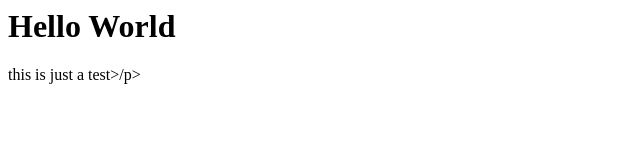
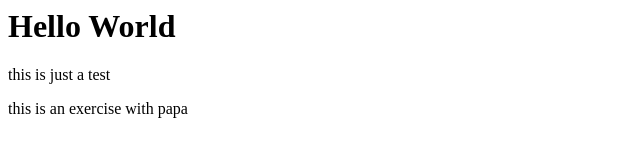
Before and after one commit to arifffaiz/arifffaiz.github.io, a plain HTML site: page dist/index.html in a window 1280 px wide. Shown: the whole page, without its empty margins (0-640 px from the left). Drawn offline with Linux system fonts and the light colour scheme.

Commit message:
exercise with papa

```diff
--- a/dist/index.html
+++ b/dist/index.html
@@ -4,6 +4,7 @@
 </head>
 <body>
     <h1>Hello World</h1>
-    <p>this is just a test>/p>
+    <p>this is just a test</p>
+    <p>this is an exercise with papa</p>
 </body>
 </html>
```
